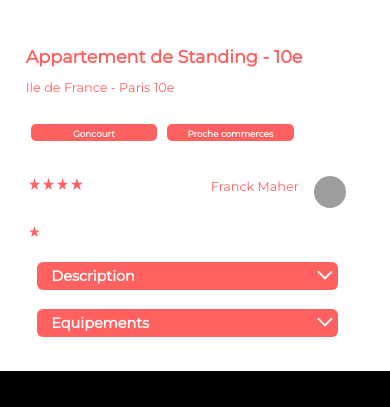
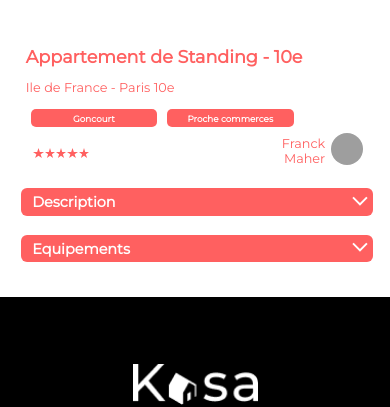
Before and after one commit to aurelienAG/gendrey-aurelien-kanap-p7, a React (Create React App) app: page /lodging/0979876d in a window 390 px wide. Shown: the part 330-737 px from the top of the page. Built offline with nearby package versions, Linux system fonts and the light colour scheme; grey boxes are pictures that could not be loaded.

Commit message:
clean css

```diff
--- a/src/assets/styles/_banner.scss
+++ b/src/assets/styles/_banner.scss
@@ -67,8 +67,14 @@
     transform: translate(-50%, -70%);
   }
 
+  .banner2 {
+    height: 15rem;
+  }
+
   .banner2 img{
-    height: 15rem;
+    object-fit: cover;
+    height: 100%;
     border-radius: 10px;
+    mix-blend-mode: darken;
   }
 }
--- a/src/assets/styles/_base.scss
+++ b/src/assets/styles/_base.scss
@@ -1,6 +1,7 @@
 body{
     margin:0;
 }
+
 #root{
     margin:0;
     width: 100%;
--- a/src/assets/styles/_carrousel.scss
+++ b/src/assets/styles/_carrousel.scss
@@ -6,7 +6,7 @@
   margin-bottom:1.5rem;
   height:27rem;
   width: 90%;
-// height: 250px;
+
  }
 
   .carrouselPicture img{
--- a/src/assets/styles/_collapse.scss
+++ b/src/assets/styles/_collapse.scss
@@ -3,16 +3,17 @@
     margin: auto;
 }
 
-.collapsesContent {
-    margin: 0 1rem;
+.collapse{
+  width: 90%;
+  margin:auto;
 }
-
 .collapsesBloc h1, .lodgingCollapses h1{
     position:relative;
     background-color: var(--primary);
+    width: 100%;
     font-size: 1.5rem;
-    margin: 1.5rem 1rem 0 1rem;
-    padding: 0.3rem 0.9rem;
+    margin: 1.5rem 0 0 0;
+    padding: 0.3rem 0.7rem;
     border-radius: 6px;
     color: white;
     cursor: pointer;
@@ -33,7 +34,7 @@
   }
 
   .collapsesText {
-    width: 96.5%;
+    width:100%;
     height: auto;
     font-size: 1.5rem;
     font-weight: bold;
@@ -48,8 +49,9 @@
 
 .lodgingCollapses{
  display: flex;
- width: 93%;
- margin: auto;
+ width: 94%;
+ margin-left: auto;
+ margin-right:auto;
 }
 
 .lodgingCollapseCard{
@@ -65,7 +67,7 @@ margin: -0.5rem 2rem -0.5rem -2rem;
 
 .equipment{
   width: 90%;
-
+  margin-left: -1rem;
 }
 
 /* Media queries pour la version mobile */
@@ -73,7 +75,10 @@ margin: -0.5rem 2rem -0.5rem -2rem;
   .aboutCollapseCards{
     width: 100%;
 }
-
+.collapse{
+  width: 100%;
+  margin:auto;
+}
 .collapsesBloc h1, .lodgingCollapses h1{
   font-size:0.9rem;
 }
@@ -90,16 +95,15 @@ margin: -0.5rem 2rem -0.5rem -2rem;
 }
 
 .lodgingCollapses{
-  display: flex;
   flex-direction: column;
-  width: 100%;
-  margin-top: -1rem;
-  margin-bottom: 3.2rem;
+  width: 95%;
+  margin: -1rem 0 2rem 0;
  }
 
  .lodgingCollapseCard{
-  width: 90%;
-  margin-bottom: -2rem;
+  width: auto;
+  margin:0 0 -2rem 0;
+
 }
 
 .equipments{
--- a/src/assets/styles/_footer.scss
+++ b/src/assets/styles/_footer.scss
@@ -1,7 +1,7 @@
 footer {
-    margin-top: 7rem;
-    margin-bottom: 0;
+    margin: 7rem 0 0 0;
     padding: 4.2rem ;
+    width:auto;
     color: white;
     display: flex;
     align-items: center;
--- a/src/assets/styles/_lodgingPage.scss
+++ b/src/assets/styles/_lodgingPage.scss
@@ -79,13 +79,16 @@
 
   .lodgingSelected p{
     font-size: 0.8rem;
-    margin-bottom: 1.5rem;
+    margin-bottom: 0.5rem;
   }
-
+.tags{
+    margin-bottom: -1em;
+}
   .tag{
     color: white;
     background-color: var(--primary);
     padding: 0.25rem 0.95rem 0.75rem 0.95rem;
+    margin-top: 0.7em;
     font-size: 0.55rem;
     width: 6rem;
     height: 0.1rem;
@@ -95,6 +98,7 @@
   .lodgingBloc{
     display: flex;
     flex-direction: column;
+    margin-bottom: -1.5em;
 }
 
 .hostDatasBloc{
@@ -105,26 +109,28 @@
 
 .hostDatas {
     font-size: 0.9rem;
-    margin-top: 0.7rem;
-    margin-left: 7.5rem;
+    margin: 0.5rem -2.6em 0 10.5rem;
   }
 
   .hostDatas--name{
     font-weight: 500;
-    width:93px;
+    margin-right:-0.7em;
+    width:60px;
   }
 
   .hostDatas img {
     height: 32px;
     width: 32px;
-    margin-right: -20px;
   }
 
+.rating{
+    margin-right: 0.5rem;
+}
 .rating img {
-    width: 0.7rem;
-    height: 0.7rem;
+    width: 0.65rem;
+    height: 0.65rem;
     margin-top: 2rem;
-    margin-left: 3px;
+    margin-left: 1px;
 }
 
 }
--- a/src/components/Collapse.js
+++ b/src/components/Collapse.js
@@ -9,7 +9,7 @@ function Collapse({ title, content }) {
   };
 
   return (
-    <div>
+    <div className='collapse'>
       <h1 onClick={toggleCollapse}>
         {title}
         <img
```
